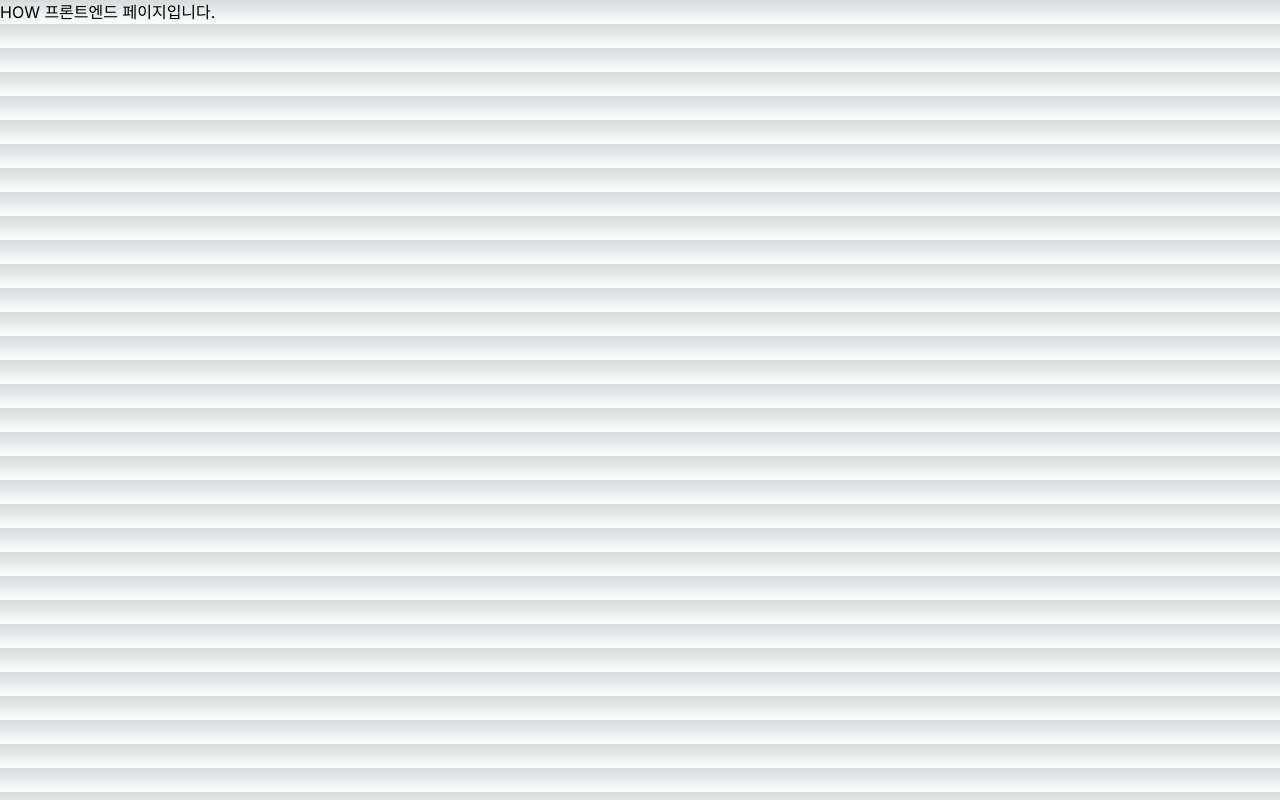
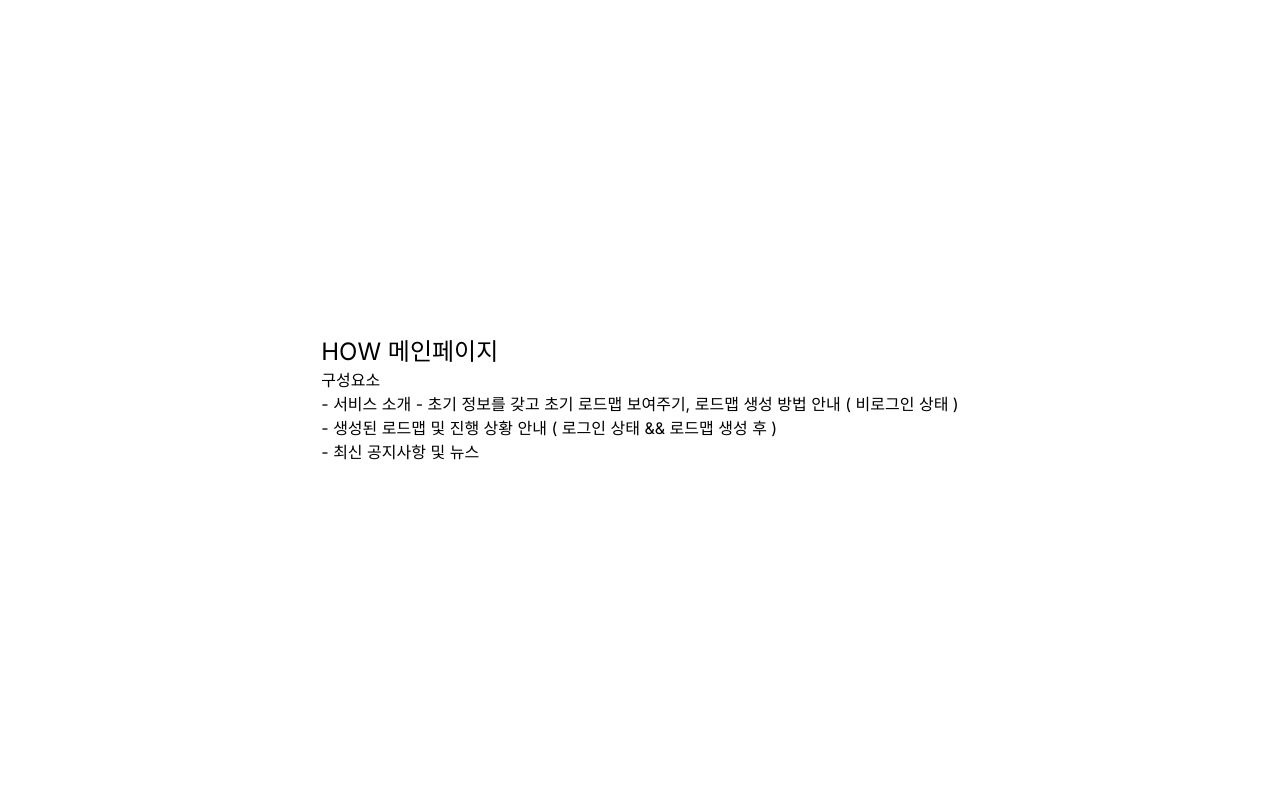
Before and after one commit to H-O-W/how-fe, a Next.js app: page / in a window 1280 px wide. Built offline with nearby package versions, Linux system fonts and the light colour scheme.

Commit message:
feat: 페이지 라우팅

```diff
--- a/src/app/globals.css
+++ b/src/app/globals.css
@@ -17,13 +17,7 @@
 }
 
 body {
-  color: rgb(var(--foreground-rgb));
-  background: linear-gradient(
-      to bottom,
-      transparent,
-      rgb(var(--background-end-rgb))
-    )
-    rgb(var(--background-start-rgb));
+  background-color: white;
 }
 
 @layer utilities {
--- a/src/app/layout.js
+++ b/src/app/layout.js
@@ -4,13 +4,13 @@ import "./globals.css";
 const inter = Inter({ subsets: ["latin"] });
 
 export const metadata = {
-  title: "Create Next App",
-  description: "Generated by create next app",
+  title: "HOW 취업로드맵",
+  description: "공공데이터 활용 공모전",
 };
 
 export default function RootLayout({ children }) {
   return (
-    <html lang="en">
+    <html lang="ko">
       <body className={inter.className}>{children}</body>
     </html>
   );
--- /dev/null
+++ b/src/app/login/page.js
@@ -0,0 +1,14 @@
+import Image from "next/image";
+
+export default function Home() {
+  return (
+    <section className="bg-white h-screen flex justify-center items-center">
+      <div className="">
+        <h1 className="text-2xl">HOW 로그인페이지</h1>
+        <p>구성요소</p>
+        <p>- 로그인 및 회원가입</p>
+        <p> - 모달 형식 ?</p>
+      </div>
+    </section>
+  );
+}
--- a/src/app/mypage/page.js
+++ b/src/app/mypage/page.js
@@ -1,5 +1,9 @@
 const MyPage = () => {
-  return <div>유저의 마이페이지</div>;
+  return (
+    <section className="bg-white h-screen flex justify-center items-center">
+      <div>마이페이지</div>
+    </section>
+  );
 };
 
 export default MyPage;
--- a/src/app/page.js
+++ b/src/app/page.js
@@ -2,8 +2,17 @@ import Image from "next/image";
 
 export default function Home() {
   return (
-    <section>
-      <div>HOW 프론트엔드 페이지입니다.</div>
+    <section className="bg-white h-screen flex justify-center items-center">
+      <div className="">
+        <h1 className="text-2xl">HOW 메인페이지</h1>
+        <p>구성요소</p>
+        <p>
+          - 서비스 소개 - 초기 정보를 갖고 초기 로드맵 보여주기, 로드맵 생성 방법 안내 ( 비로그인
+          상태 ){" "}
+        </p>
+        <p> - 생성된 로드맵 및 진행 상황 안내 ( 로그인 상태 && 로드맵 생성 후 ) </p>{" "}
+        <p> - 최신 공지사항 및 뉴스</p>
+      </div>
     </section>
   );
 }
--- a/src/app/roadmap/page.js
+++ b/src/app/roadmap/page.js
@@ -1,5 +1,9 @@
 const RoadMapPage = () => {
-  return <div>여기서는 로드맵을 보거나 생성할 수 있습니다.</div>;
+  return (
+    <section className="bg-white h-screen flex justify-center items-center">
+      <div>여기서는 로드맵을 보거나 생성할 수 있습니다.</div>
+    </section>
+  );
 };
 
 export default RoadMapPage;
--- a/tailwind.config.js
+++ b/tailwind.config.js
@@ -9,8 +9,7 @@ module.exports = {
     extend: {
       backgroundImage: {
         "gradient-radial": "radial-gradient(var(--tw-gradient-stops))",
-        "gradient-conic":
-          "conic-gradient(from 180deg at 50% 50%, var(--tw-gradient-stops))",
+        "gradient-conic": "conic-gradient(from 180deg at 50% 50%, var(--tw-gradient-stops))",
       },
     },
   },
```
